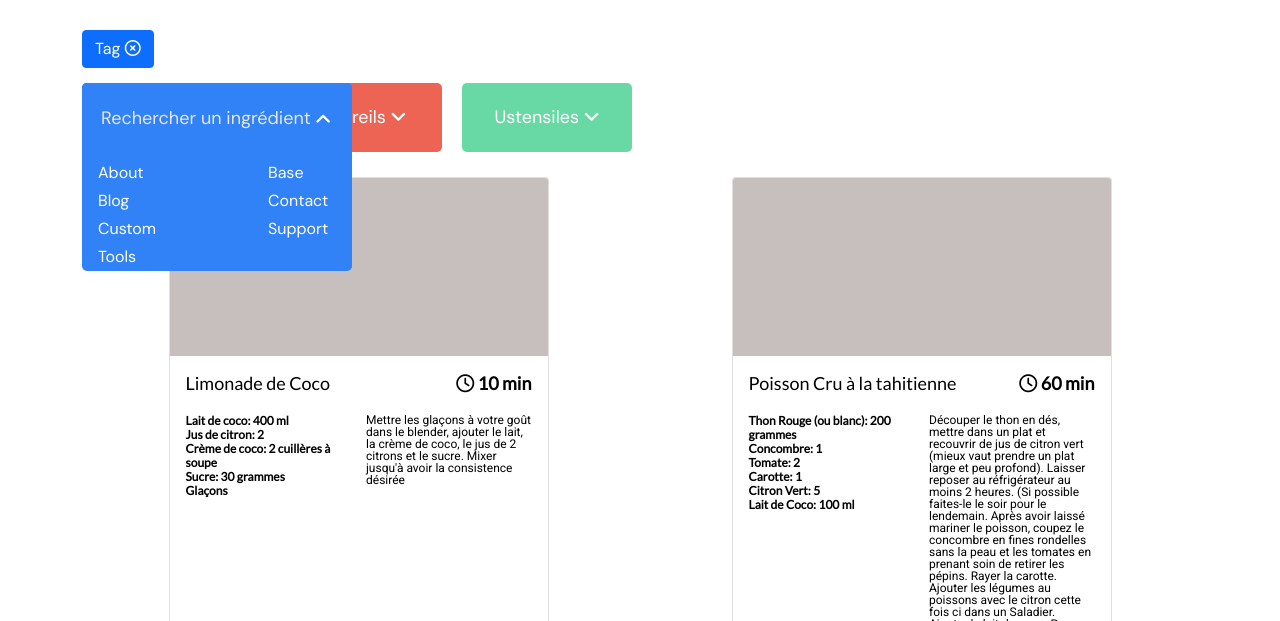
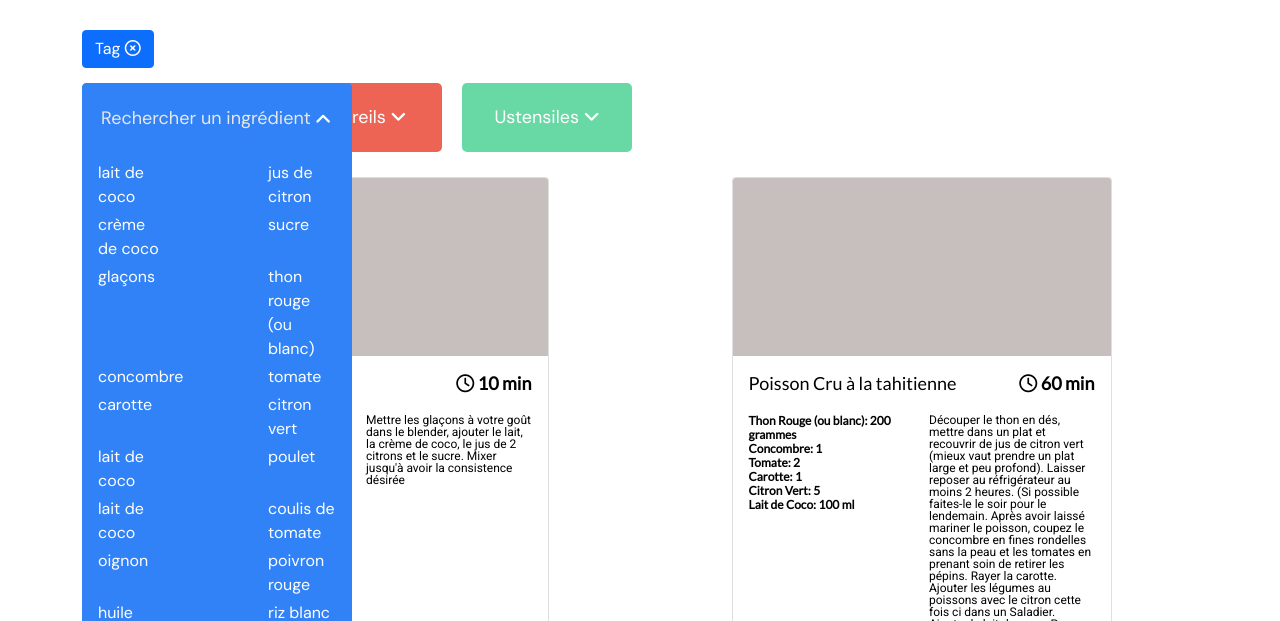
Before and after one commit to tetyanachouteau/front-end-search-engine-kitchen, a website: page index.html in a window 1280 px wide. Both pictures are taken after a click on the button "Ingredients". Shown: the part 179-800 px from the top of the page. Drawn offline with nearby package versions, Linux system fonts and the light colour scheme.

Commit message:
alimentation des dropdown list

```diff
--- a/css/index.css
+++ b/css/index.css
@@ -190,6 +190,13 @@ form i {
     justify-content: space-between;
 }
 
+.div-options {
+    display: flex;
+    flex-wrap: wrap;
+    flex-direction: row;
+    justify-content: space-between;
+}
+
 .dropdown-content i {
     position: absolute;
     top: 28px;
--- a/index.html
+++ b/index.html
@@ -29,9 +29,10 @@
     </div>
     <div class="container selects">
         <div class="dropdown">
-            <button data-dropdown="ingredients" class="dropbtn" >Ingredients <i class="fa fa-angle-down"></i></button>
+            <button data-dropdown="ingredients" class="dropbtn">Ingredients <i class="fa fa-angle-down"></i></button>
             <div id="ingredients" class="dropdown-content" aria-label="Ingredients">
                 <input type="text" placeholder="Rechercher un ingrédient"><i class="fa fa-angle-up"></i>
+                <div class="div-options">
                     <a href="#about">About</a>
                     <a href="#base">Base</a>
                     <a href="#blog">Blog</a>
@@ -41,10 +42,12 @@
                     <a href="#tools">Tools</a>
                 </div>
             </div>
+        </div>
         <div class="dropdown">
-            <button data-dropdown="appareils" class="dropbtn" >Appareils <i class="fa fa-angle-down"></i></button>
+            <button data-dropdown="appareils" class="dropbtn">Appareils <i class="fa fa-angle-down"></i></button>
             <div id="appareils" class="dropdown-content" aria-label="Appareils">
                 <input type="text" placeholder="Rechercher un ingrédient"><i class="fa fa-angle-up"></i>
+                <div class="div-options">
                     <a href="#about">About</a>
                     <a href="#base">Base</a>
                     <a href="#blog">Blog</a>
@@ -54,10 +57,12 @@
                     <a href="#tools">Tools</a>
                 </div>
             </div>
+        </div>
         <div class="dropdown">
-            <button data-dropdown="ustensiles" class="dropbtn" >Ustensiles <i class="fa fa-angle-down"></i></button>
+            <button data-dropdown="ustensiles" class="dropbtn">Ustensiles <i class="fa fa-angle-down"></i></button>
             <div id="ustensiles" class="dropdown-content" aria-label="Ustensiles">
                 <input type="text" placeholder="Rechercher un ingrédient"><i class="fa fa-angle-up"></i>
+                <div class="div-options">
                     <a href="#about">About</a>
                     <a href="#base">Base</a>
                     <a href="#blog">Blog</a>
@@ -65,6 +70,7 @@
                     <a href="#custom">Custom</a>
                     <a href="#support">Support</a>
                     <a href="#tools">Tools</a>
+                </div>
             </div>
         </div>
     </div>
--- a/js/index.js
+++ b/js/index.js
@@ -58,7 +58,13 @@ function displayRecette(recettes){
     // on vide la div de recettes
     recettes.innerHtml = "";
 
+    let ingredients = [];
+    let appareils = [];
+    let ustensiles = [];
+
     recettes.forEach(recette => {
+        appareils.push(recette.appliance);
+        ustensiles = ustensiles.concat(recette.ustensils);
         const divCard = document.createElement("div");
         divCard.setAttribute("class","card recipe");
         const divCardImg = document.createElement("div");
@@ -86,6 +92,7 @@ function displayRecette(recettes){
         const ul = document.createElement("ul");
         ul.setAttribute("class","cardIngredients");
         recette.ingredients.forEach(ingredient => {
+            ingredients.push(ingredient.ingredient);
             const li = document.createElement("li");
             li.textContent = ingredient.ingredient + (ingredient.quantity ? ": " + ingredient.quantity : "") + (ingredient.unit ? " " + ingredient.unit : "");
             ul.appendChild(li);
@@ -100,6 +107,23 @@ function displayRecette(recettes){
 
         recettesDiv.appendChild(divCard);
     })
+
+    displayOptions("ingredients",ingredients);
+    displayOptions("ustensiles",ustensiles);
+    displayOptions("appareils",appareils);
+}
+
+function displayOptions(type, tab){
+    const divOptions = document.querySelector("#"+type+" .div-options");
+
+    divOptions.innerHTML = ""
+
+    tab.forEach(el => {
+        const a = document.createElement("a");
+        a.setAttribute("href","#" + el.toLowerCase());
+        a.textContent = el.toLowerCase();
+        divOptions.appendChild(a);
+    })
 }
 
 getData();
```
Lines whose indentation alone changed are shown as unchanged.
